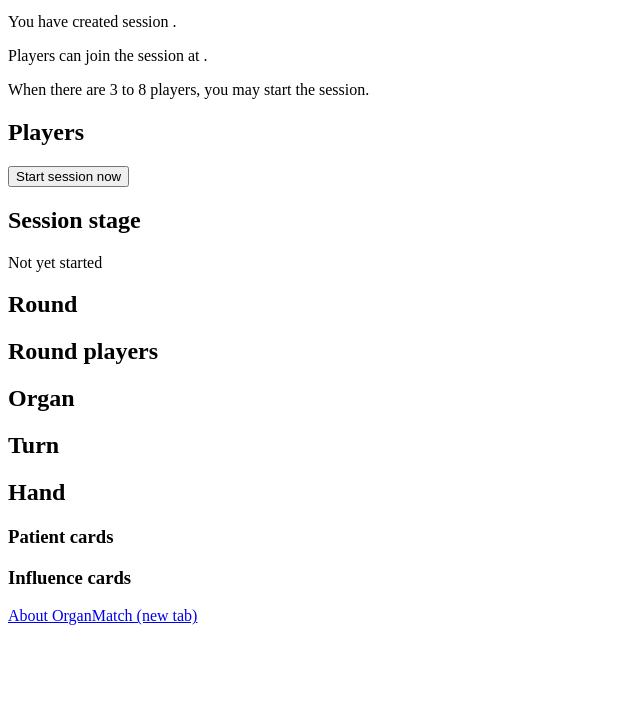
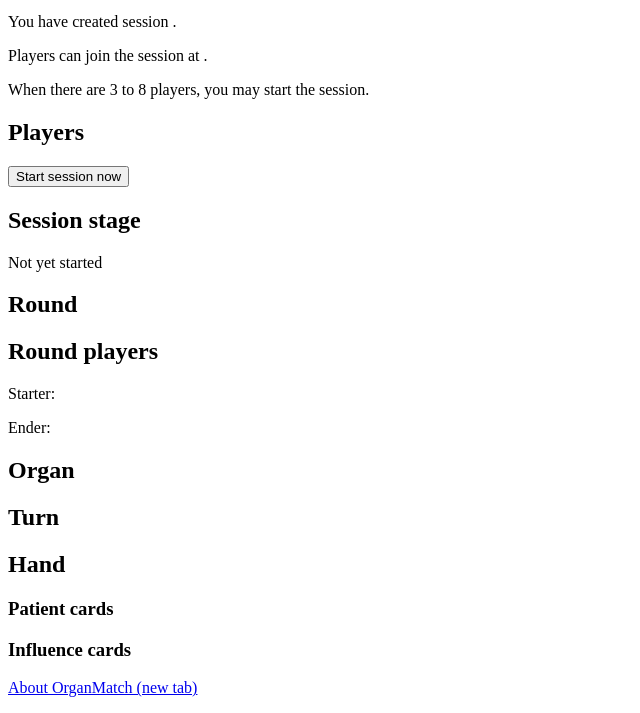
Before and after one commit to jrpool/organmatch, a website: page leaderStatus.html in a window 1280 px wide. Shown: the part 127-840 px from the top of the page, without its empty margins (0-640 px from the left). Before the commit the page ends 800 px from the top, so only its background shows below. Drawn offline with Linux system fonts and the light colour scheme.

Commit message:
Debugged

```diff
--- a/index.js
+++ b/index.js
@@ -105,7 +105,7 @@ const runRound = sessionData => {
   const roundStarterID = roundNum ? sessionData.rounds[roundNum - 1].nextStarterID : playerIDs[0];
   const roundEnderID
     = playerIDs[(playerIDs.indexOf(roundStarterID) + playerCount - 1) % playerCount];
-  const roundOrgan = sessionData.piles.organs.latent.shift;
+  const roundOrgan = sessionData.piles.organs.latent.shift();
   const roundNewsParts = [
     roundNum,
     roundStarterID,
--- a/leaderStatus.html
+++ b/leaderStatus.html
@@ -37,8 +37,8 @@
         <h2>Round</h2>
         <p id="round"></p>
         <h2>Round players</h2>
-        <p id="roundStarter"></p>
-        <p id="roundEnder"></p>
+        <p>Starter: <span id="roundStarter"></span></p>
+        <p>Ender: <span id="roundEnder"></span></p>
         <h2>Organ</h2>
         <p id="organ"></p>
         <h2>Turn</h2>
```
Also changed, not shown: playerStatus.html (+2 -2 lines).
